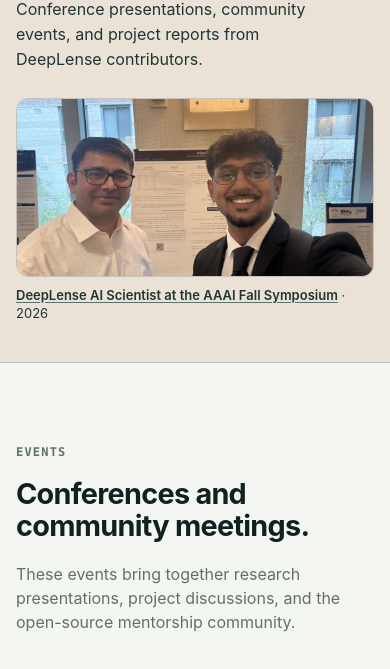
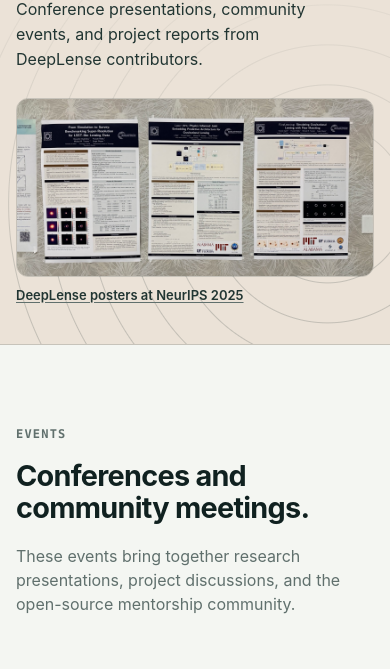
Before and after one commit to pranath-reddy/deeplense-website, a plain HTML site: page dist/news.html in a window 390 px wide. Shown: the part 175-844 px from the top of the page. Drawn offline with Linux system fonts and the light colour scheme.

Commit message:
Restore interior header rings and refresh News photo

```diff
--- a/dist/news.html
+++ b/dist/news.html
@@ -22,7 +22,7 @@
   <title>News &amp; Project Reports | DeepLense</title>
   <link rel="icon" href="assets/favicon.svg" type="image/svg+xml">
   <script>try{const saved=localStorage.getItem('deeplense-theme');document.documentElement.dataset.theme=saved||(matchMedia('(prefers-color-scheme: dark)').matches?'dark':'light');if(!saved)document.documentElement.dataset.themeSource='system'}catch{document.documentElement.dataset.theme=matchMedia('(prefers-color-scheme: dark)').matches?'dark':'light'}</script>
-  <link rel="stylesheet" href="styles.css?v=20261125p">
+  <link rel="stylesheet" href="styles.css?v=20261125q">
   <script src="script.js?v=20261114b" defer></script>
   <script src="news.js?v=20261009a" defer></script>
 </head>
@@ -47,8 +47,8 @@
           <p class="page-masthead-lede">Conference presentations, community events, and project reports from DeepLense contributors.</p>
         </div>
         <figure class="masthead-visual">
-          <img class="masthead-plate masthead-photo" src="assets/news/aaai-fall-presentation.jpg" width="2048" height="1536" alt="Aatmaj Amol Salunke and another attendee with the DLens poster" fetchpriority="high">
-          <figcaption><a href="/news#aaai-fall-2026">DeepLense AI Scientist at the AAAI Fall Symposium</a> · 2026</figcaption>
+          <img class="masthead-plate masthead-photo" src="assets/news/neurips-poster-wall.jpg" width="1600" height="1200" alt="Three DeepLense research posters displayed side by side at NeurIPS 2025" fetchpriority="high">
+          <figcaption><a href="/news#neurips-2025">DeepLense posters at NeurIPS 2025</a></figcaption>
         </figure>
       </div>
     </header>
@@ -76,7 +76,7 @@
         </div>
       </article>
 
-      <article class="event-feature event-neurips">
+      <article class="event-feature event-neurips" id="neurips-2025">
         <div class="event-story reveal">
           <div class="event-meta"><span>02</span><time datetime="2025-12">December 2025</time><span>San Diego, California</span></div>
           <p class="label">Conference</p>
@@ -91,7 +91,6 @@
           <figure class="event-photo event-photo-wide"><img src="assets/news/neurips-posters.jpg" width="1800" height="1355" alt="DeepLense researcher standing with three research posters at NeurIPS 2025" fetchpriority="high"><figcaption>DeepLense posters presented at NeurIPS 2025.</figcaption></figure>
           <figure class="event-photo"><img src="assets/news/neurips-heal-pinn.jpg" width="1400" height="1050" alt="Researcher presenting the HEAL-PINN poster at NeurIPS 2025" loading="lazy"></figure>
           <figure class="event-photo"><img src="assets/news/neurips-flow-lensing.jpg" width="1400" height="1050" alt="Researcher presenting the FlowLensing poster at NeurIPS 2025" loading="lazy"></figure>
-          <figure class="event-photo event-photo-strip"><img src="assets/news/neurips-poster-wall.jpg" width="1600" height="1200" alt="DeepLense research posters displayed together at NeurIPS 2025" loading="lazy"></figure>
         </div>
       </article>
 
--- a/dist/styles.css
+++ b/dist/styles.css
@@ -310,6 +310,27 @@ img { display: block; max-width: 100%; }
   background: #d7e1df;
   border-bottom: 1px solid var(--line);
 }
+header.page-masthead {
+  --ring-spacing: clamp(40px, 4.5vw, 68px);
+  --ring-center: 80% 62%;
+  --ring-fade: linear-gradient(90deg, transparent 30%, #0007 52%, #000 86%);
+  position: relative;
+  isolation: isolate;
+}
+header.page-masthead::before {
+  position: absolute;
+  z-index: -1;
+  inset: 0;
+  background-image: repeating-radial-gradient(
+    circle at var(--ring-center),
+    transparent 0 calc(var(--ring-spacing) - 2px),
+    color-mix(in srgb, var(--ink) 18%, transparent) calc(var(--ring-spacing) - 1px),
+    transparent var(--ring-spacing)
+  );
+  mask-image: var(--ring-fade);
+  pointer-events: none;
+  content: "";
+}
 .page-masthead > .section {
   padding-block: clamp(112px, 12vw, 168px) clamp(40px, 5.4vw, 76px);
 }
@@ -440,6 +461,10 @@ img { display: block; max-width: 100%; }
 }
 
 @media (max-width: 720px) {
+  header.page-masthead {
+    --ring-center: 84% 73%;
+    --ring-fade: linear-gradient(180deg, transparent 20%, #0006 48%, #000 90%);
+  }
   .masthead-layout { grid-template-columns: minmax(0, 1fr); gap: 26px; }
   .masthead-visual { justify-self: start; }
 }
```
Also changed, not shown: dist/about.html (+1 -1 lines), dist/research.html (+1 -1 lines), dist/software.html (+1 -1 lines).
